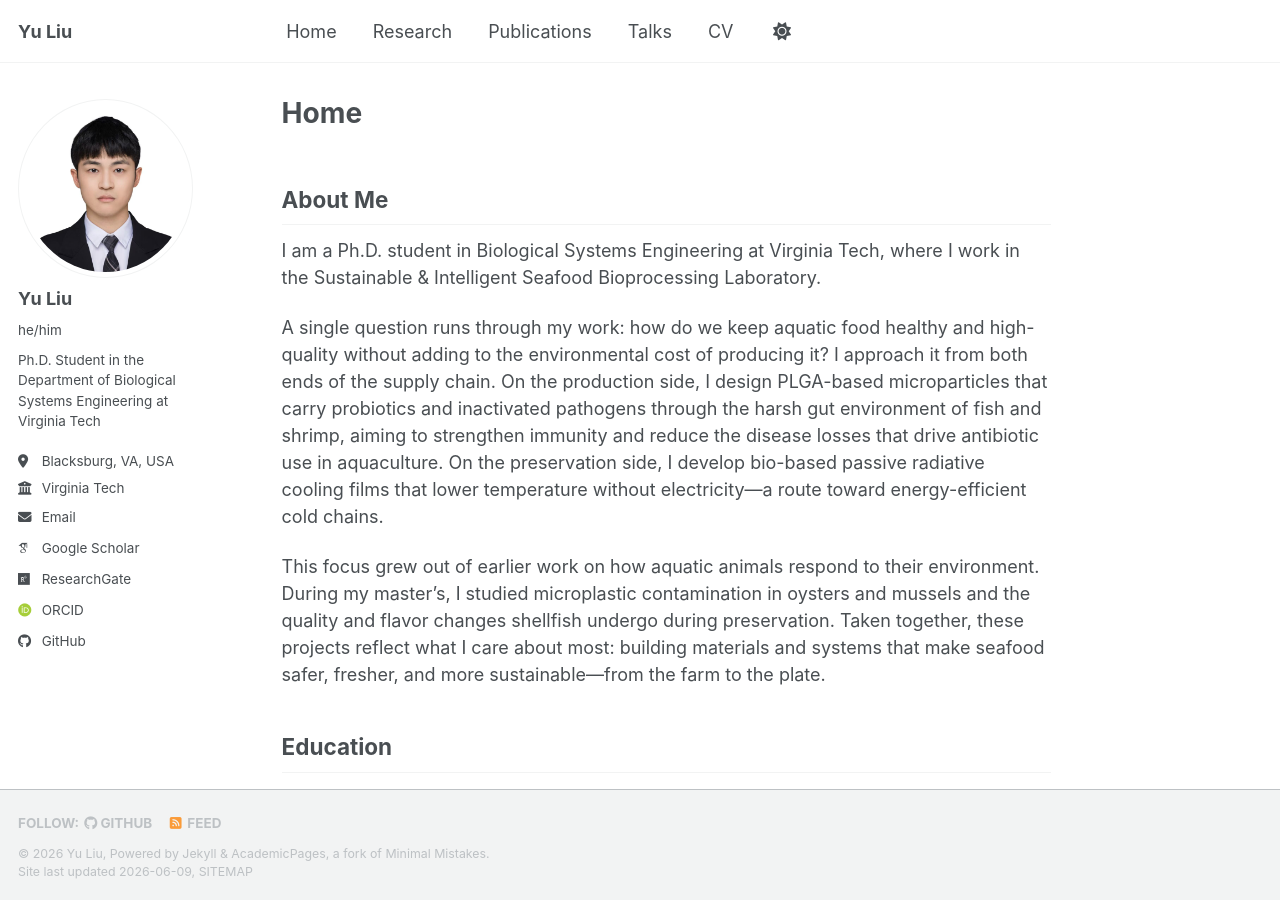
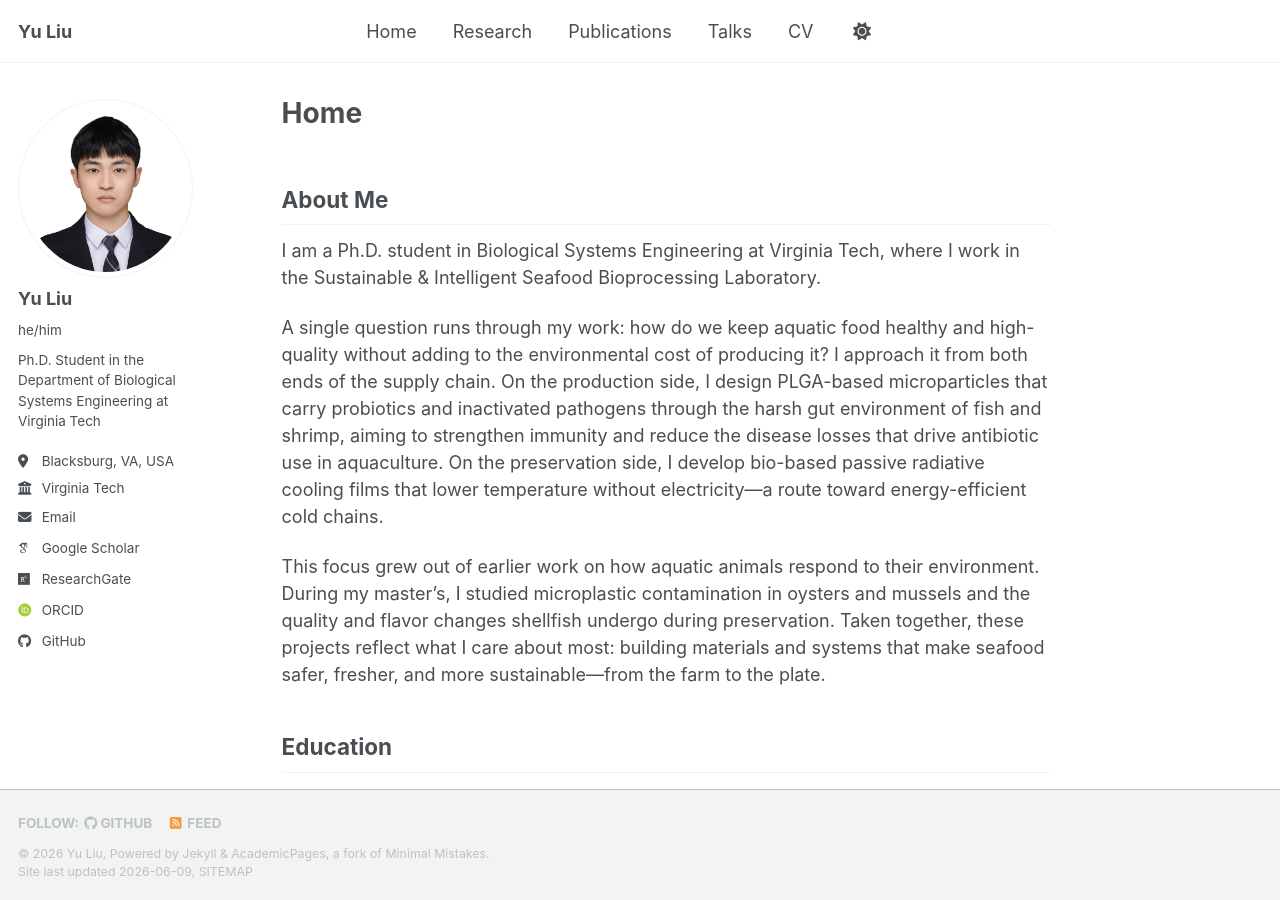
Before and after one commit to yuliu0322/yuliu0322.github.io, a Jekyll site: the page built from _pages/about.md, in a window 1280 px wide and 900 px high. Built offline with Jekyll 4.4.1, drawn with Linux system fonts in a browser that asks for light colours; some web fonts are replaced; a script bundle is joined from its source files by our own code; library files that are not in the unit come from our copies.

Commit message:
Update masthead.html

```diff
--- a/_includes/masthead.html
+++ b/_includes/masthead.html
@@ -6,7 +6,7 @@
         <button><span class="navicon"></span></button>
         <ul class="visible-links">
           <li class="masthead__menu-item masthead__menu-item--lg persist {% if page.url == '/' or page.url == '/index.html' %}selected{% endif %}">
-            <span class="site-title" style="margin-right: 160px;">{{ site.title }}</span>
+            <span class="site-title" style="margin-right: 240px;">{{ site.title }}</span>
           </li>
           {% for link in site.data.navigation.main %}
             {% if link.url contains 'http' %}
```
